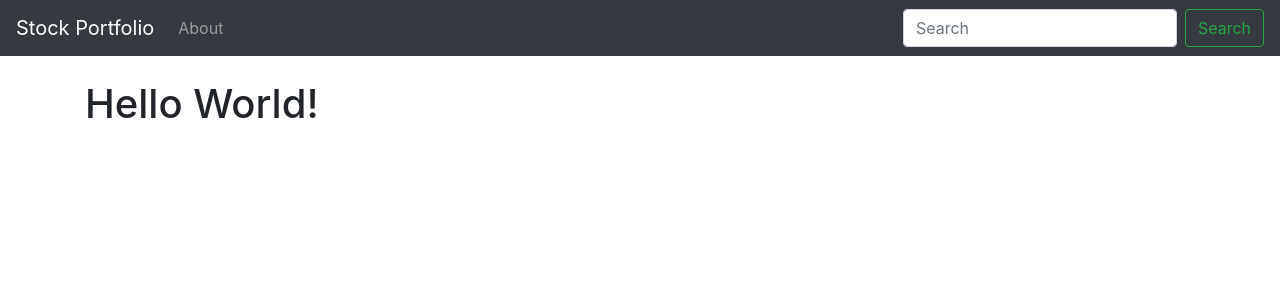
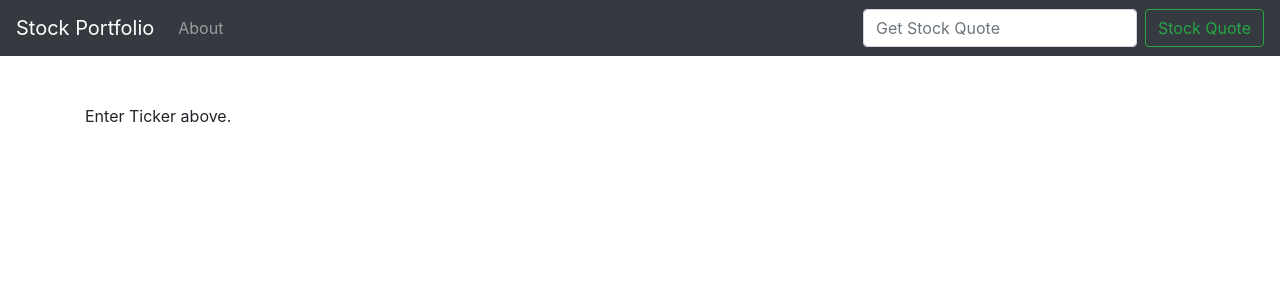
Before and after one commit to rohanpatel711/CMPT350-StockRight, a Django app: page / in a window 1280 px wide. Shown: the top 300 px of the page. Run offline with Django 3.2, Linux system fonts and the light colour scheme; some libraries are stand-ins or nearby versions.

Commit message:
Implemented the search functionality to work with the API.

```diff
--- a/StockRight/stockQuotes/templates/base.html
+++ b/StockRight/stockQuotes/templates/base.html
@@ -15,7 +15,7 @@
 
 <body>
     <nav class="navbar navbar-expand-lg navbar-dark bg-dark">
-        <a class="navbar-brand" href="/">Stock Portfolio</a>
+        <a class="navbar-brand" href="{% url 'home' %}">Stock Portfolio</a>
         <button class="navbar-toggler" type="button" data-toggle="collapse" data-target="#navbarSupportedContent" aria-controls="navbarSupportedContent" aria-expanded="false" aria-label="Toggle navigation">
         <span class="navbar-toggler-icon"></span>
         </button>
@@ -26,7 +26,7 @@
                     <a class="nav-link" href="#">Home <span class="sr-only">(current)</span></a>
                 </li> -->
                 <li class="nav-item">
-                    <a class="nav-link" href="/about.html">About</a>
+                    <a class="nav-link" href="{% url 'about' %}">About</a>
                 </li>
                 <!-- <li class="nav-item dropdown">
                     <a class="nav-link dropdown-toggle" href="#" id="navbarDropdown" role="button" data-toggle="dropdown" aria-haspopup="true" aria-expanded="false">Dropdown</a>
@@ -41,9 +41,15 @@
                     <a class="nav-link disabled" href="#" tabindex="-1" aria-disabled="true">Disabled</a>
                 </li> -->
             </ul>
-            <form class="form-inline my-2 my-lg-0">
-                <input class="form-control mr-sm-2" type="search" placeholder="Search" aria-label="Search">
-                <button class="btn btn-outline-success my-2 my-sm-0" type="submit">Search</button>
+
+            <!-- Form POSTS to the home page -->
+            <form action="{% url 'home' %}" class="form-inline my-2 my-lg-0" method="POST">
+                <!-- Security -->
+                {% csrf_token %}
+                <!-- Input Box -->
+                <input class="form-control mr-sm-2" type="search" placeholder="Get Stock Quote" aria-label="Search" name="ticker">
+                <!-- Button -->
+                <button class="btn btn-outline-success my-2 my-sm-0" type="submit">Stock Quote</button>
             </form>
         </div>
     </nav>
--- a/StockRight/stockQuotes/templates/home.html
+++ b/StockRight/stockQuotes/templates/home.html
@@ -1,3 +1,27 @@
 {% extends 'base.html' %} {% block content %}
-<h1>Hello World!</h1>
+<br/>
+
+{% if ticker %}
+    {{ ticker }}
+{% endif %}
+
+{% if api %}
+    {% if api == "Error" %}
+        Invalid Ticker Symbol. Try again
+    {% else %}
+        <h1>{{ api.companyName }}</h1>
+        <h2>Price: ${{ api.latestPrice }}</h2>
+        Previous Close: ${{ api.previousClose }}<br/>
+        Market Cap: {{ api.marketCap }}<br/>
+        PE Ratio: {{ api.peRatio }}<br/>
+        52W High: {{ api.week52High }}<br/>
+        52W Low: {{ api.week52Low }}<br/>
+        YTD Change(%): {{ api.ytdChange }}<br/>
+    {% endif %}
+{% endif %}
+
+
 {% endblock %}
+
+
+<!-- {% for key,value in api.items %} {{key}}: {{value}} <br/> {%endfor%} -->
--- a/StockRight/stockQuotes/views.py
+++ b/StockRight/stockQuotes/views.py
@@ -1,10 +1,28 @@
 from django.shortcuts import render
+
+# IEX API key: pk_6e6c4c5ea9f843ca94619cf3957d691a
 
 # Homepage view function
 # Request = browser request
 # Return and render a new page (in this case the home page)
 def home(request):
-    return render(request, 'home.html', {})
+    # Used for API
+    import requests
+    import json
+
+    if request.method == "POST":
+        ticker = request.POST['ticker']
+        url = "https://cloud.iexapis.com/stable/stock/"+ticker+"/quote?token=pk_6e6c4c5ea9f843ca94619cf3957d691a"
+        api_req = requests.get(url)
+
+        try:
+            api = json.loads(api_req._content)
+        except Exception as e:
+            api = "Error"
+        return render(request, 'home.html', {'api':api})
+    else:
+        return render(request, 'home.html', {'ticker':'Enter Ticker above.'})
+
 
 # About Me page view function
 def about(request):
```
